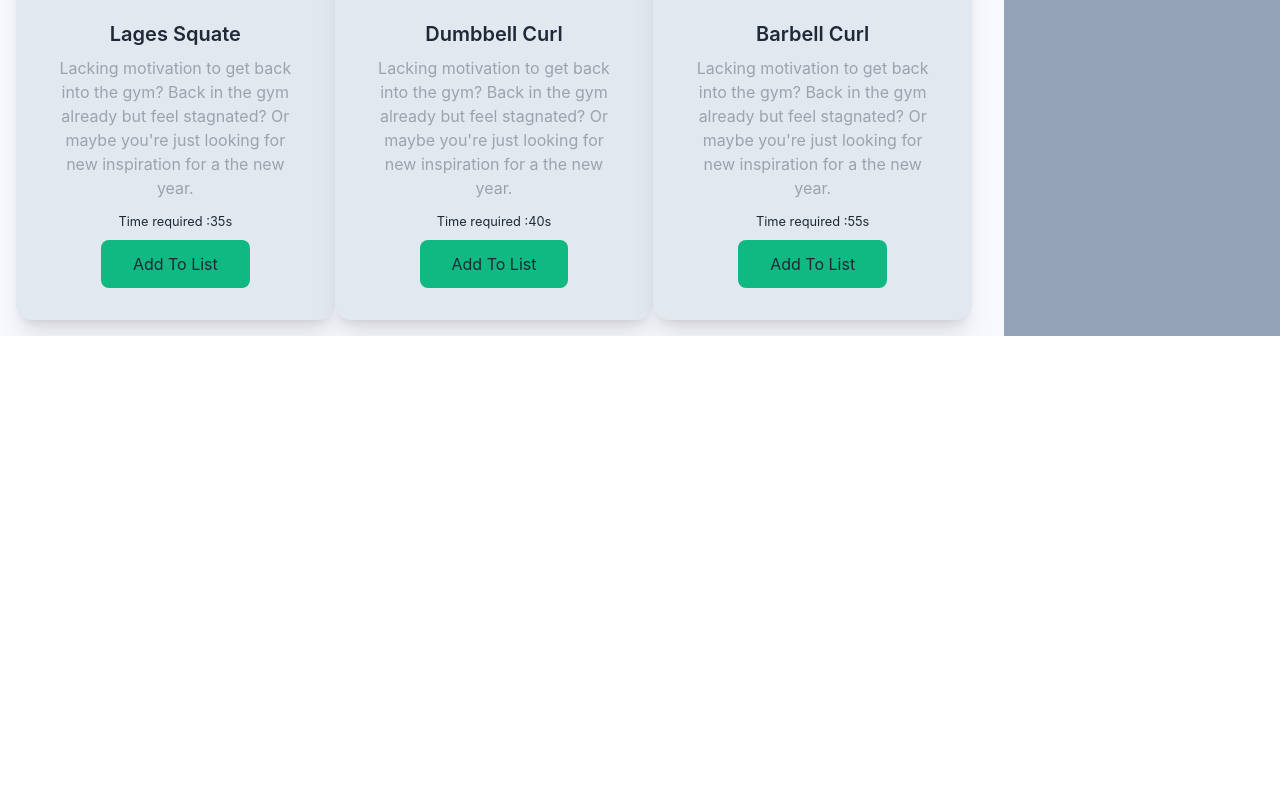
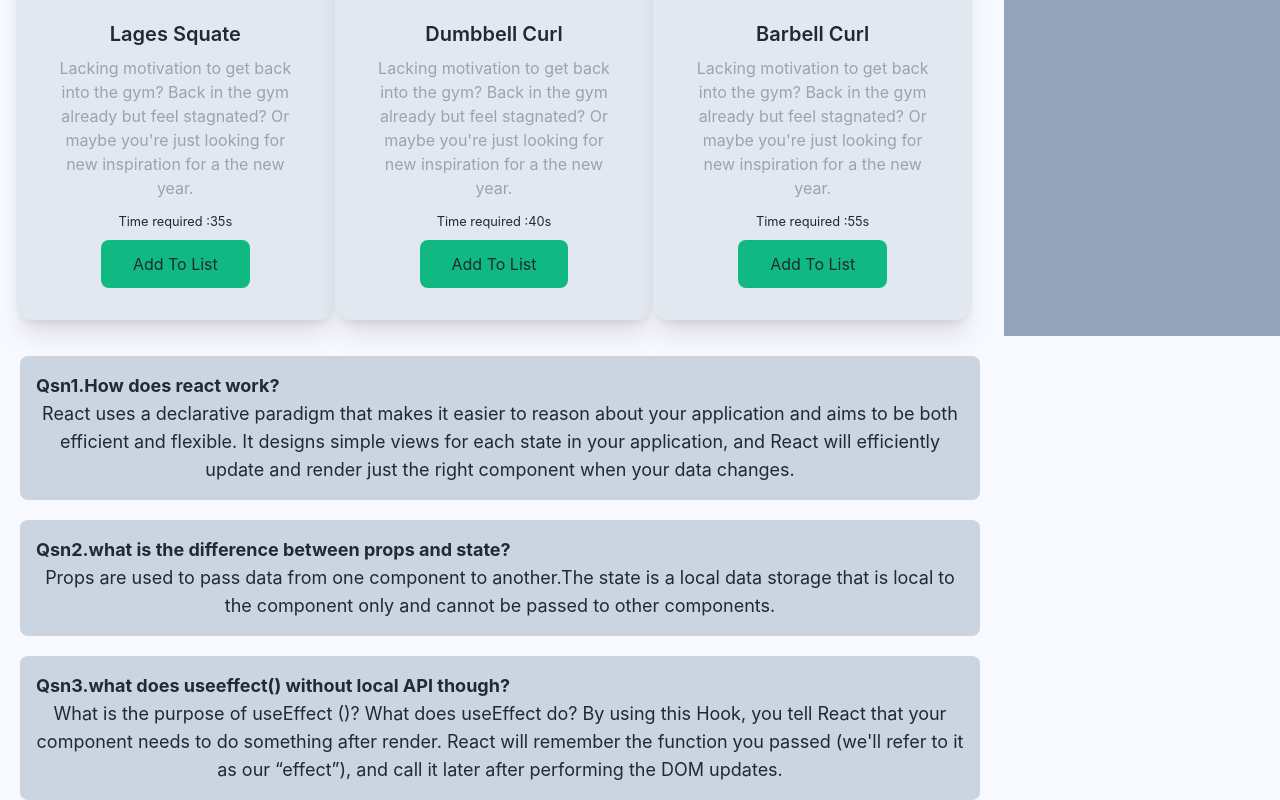
Before and after one commit to FahadMridha/fitness-factory-club, a React (Create React App) app: page / in a window 1280 px wide. Shown: the part 1060-1860 px from the top of the page. Before the commit the page ends 1396 px from the top, so only its background shows below. Built offline with nearby package versions, Linux system fonts and the light colour scheme.

Commit message:
question part added

```diff
--- a/src/App.js
+++ b/src/App.js
@@ -1,11 +1,13 @@
 
 import './App.css';
 import Home from './component/home/Home';
+import Question from './component/question/Question';
 
 function App() {
   return (
     <div className="App">
       <Home/>
+      <Question/>
     </div>
   );
 }
--- a/src/component/exercies/Exercise.js
+++ b/src/component/exercies/Exercise.js
@@ -6,7 +6,7 @@ const Exercise = (props) => {
     return (
         <div>
             <div>
-                <div div className = "card w-full bg-slate-200 shadow-xl m-4" >
+                <div className = "card w-full bg-slate-200 shadow-xl m-4" >
                     <figure className="px-5 py-4">
                     <img src={img} alt="Shoes" className="rounded-xl w-full h-52" />
                     </figure>
--- a/src/component/home/Home.js
+++ b/src/component/home/Home.js
@@ -14,7 +14,13 @@ const Home = () => {
     },[])
     const handlerBreakTime=(time)=>{
         localStorage.setItem('time',JSON.stringify(time))
-            setBreakTime(time)
+        let getTime={}
+        const storedTime= localStorage.getItem('time')
+        if (storedTime) {
+            getTime= JSON.parse(storedTime)
+        }
+    //    console.log(getTime);
+     setBreakTime(getTime)
     }
     return (
         <div>
--- /dev/null
+++ b/src/component/question/Question.js
@@ -0,0 +1,29 @@
+import React from 'react';
+
+const Question = () => {
+    return (
+        <div>
+            <div div className = 'w-9/12 bg-slate-300 p-4 rounded-lg text-lg mx-5 mt-5' >
+                <h1 className='test-2xl font-bold text-left'>Qsn1.How does react work?</h1>
+                <p>
+                    React uses a declarative paradigm that makes it easier to reason about your application and aims to be both efficient and flexible. It designs simple views for each state in your application, and React will efficiently update and render just the right component when your data changes.
+                </p>
+            </div>
+            <div div className = 'w-9/12 bg-slate-300 p-4 rounded-lg text-lg mx-5 mt-5' >
+                <h1 className='test-2xl font-bold text-left'>Qsn2.what is the difference between props and state?</h1>
+                <p>
+                    Props are used to pass data from one component to another.The state is a local data storage that is local to the component only and cannot be passed to other components.
+                </p>
+            </div>
+            <div div className = 'w-9/12 bg-slate-300 p-4 rounded-lg text-lg mx-5 mt-5' >
+                <h1 className='test-2xl font-bold text-left'>Qsn3.what does useeffect() without local API though?</h1>
+                <p>
+                   What is the purpose of useEffect ()?
+                    What does useEffect do? By using this Hook, you tell React that your component needs to do something after render. React will remember the function you passed (we'll refer to it as our “effect”), and call it later after performing the DOM updates.
+                </p>
+            </div>
+        </div>
+    );
+};
+
+export default Question;
```
